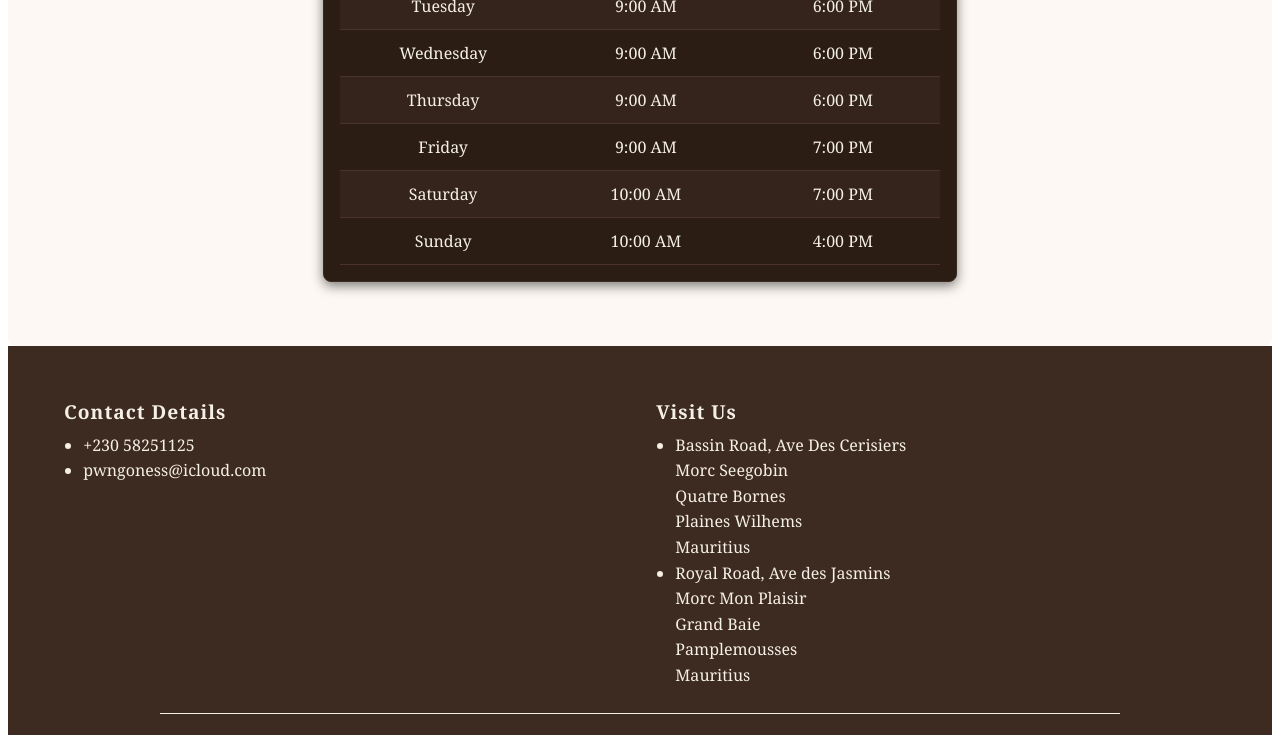
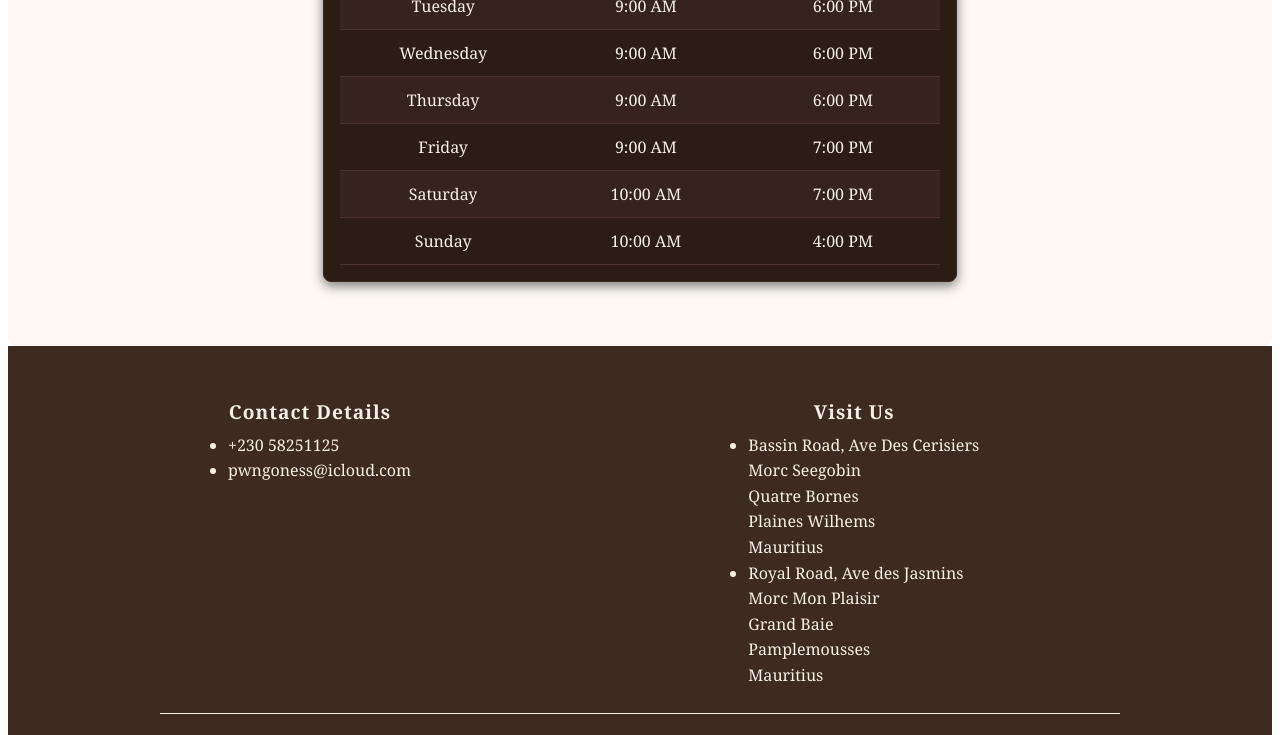
Before and after one commit to Nojjia/MDX-CST1340-Coursework, a plain HTML site: page index.html in a window 1280 px wide. Shown: the part 1609-2344 px from the top of the page. Drawn offline with Linux system fonts and the light colour scheme.

Commit message:
Commit 11: Centered content in footer

```diff
--- a/index.html
+++ b/index.html
@@ -37,7 +37,7 @@
 			it's a story woven from our founders' names, symbolizing the shared imagination <br>
 			that built this bookstore.</p>
 
-            <a href="main.html" class="explore_button">Let's Explore! →</a>
+			<a href="books.xml" class="explore_button">Let's Explore! →</a>
 		</div>
 
 		<div class="angel_image">
--- a/style.css
+++ b/style.css
@@ -271,15 +271,19 @@ footer h3 {
     display: inline-block;
     vertical-align: top;
     width: 45%;
-    margin: 0 2%;
+    margin: 0 auto;
+    text-align: center;
 }
 
 .contact_list, .address_list {
+
+    display: inline-block;
     list-style: disc;
     padding-left: 1.2rem;
     margin: 0;
     line-height: 1.6;
     color: #f5f0e6;
+    text-align: left;
 }
 
 .footer_line {
```
Lines whose indentation alone changed are shown as unchanged.
